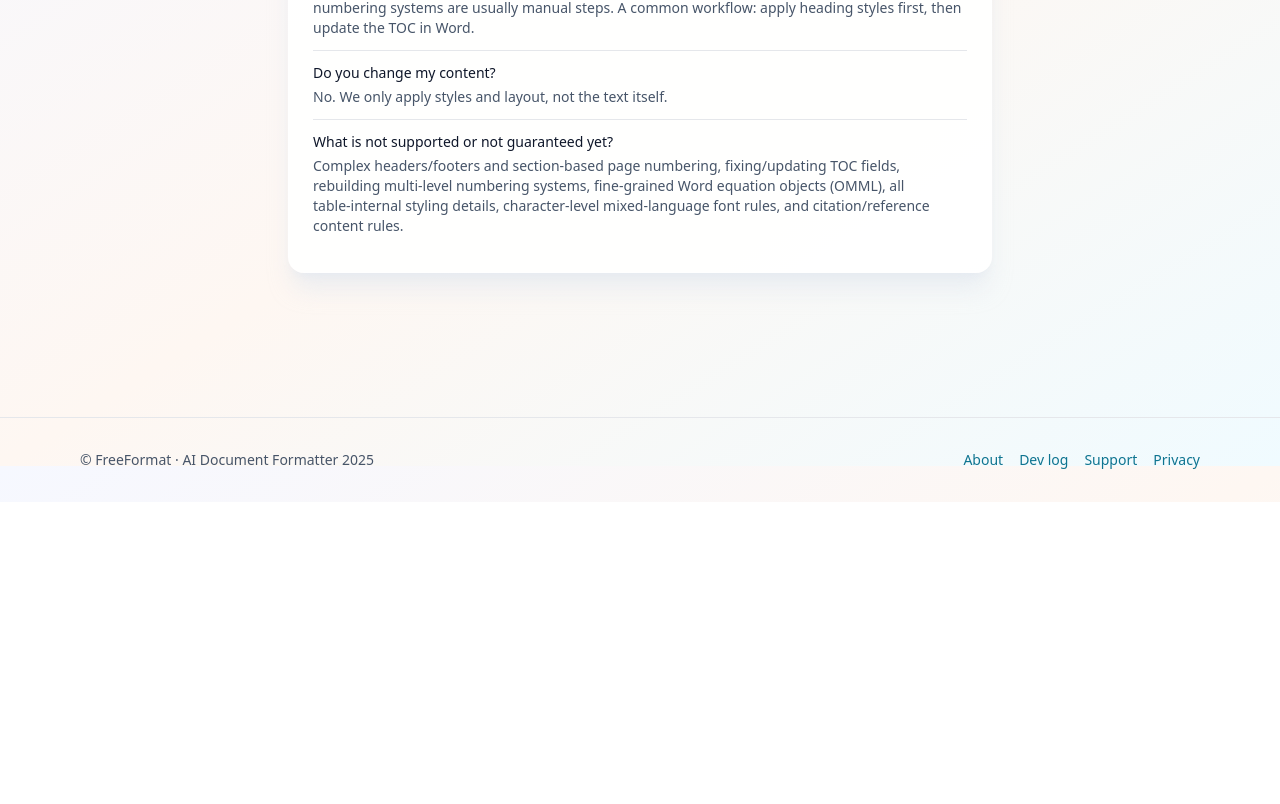
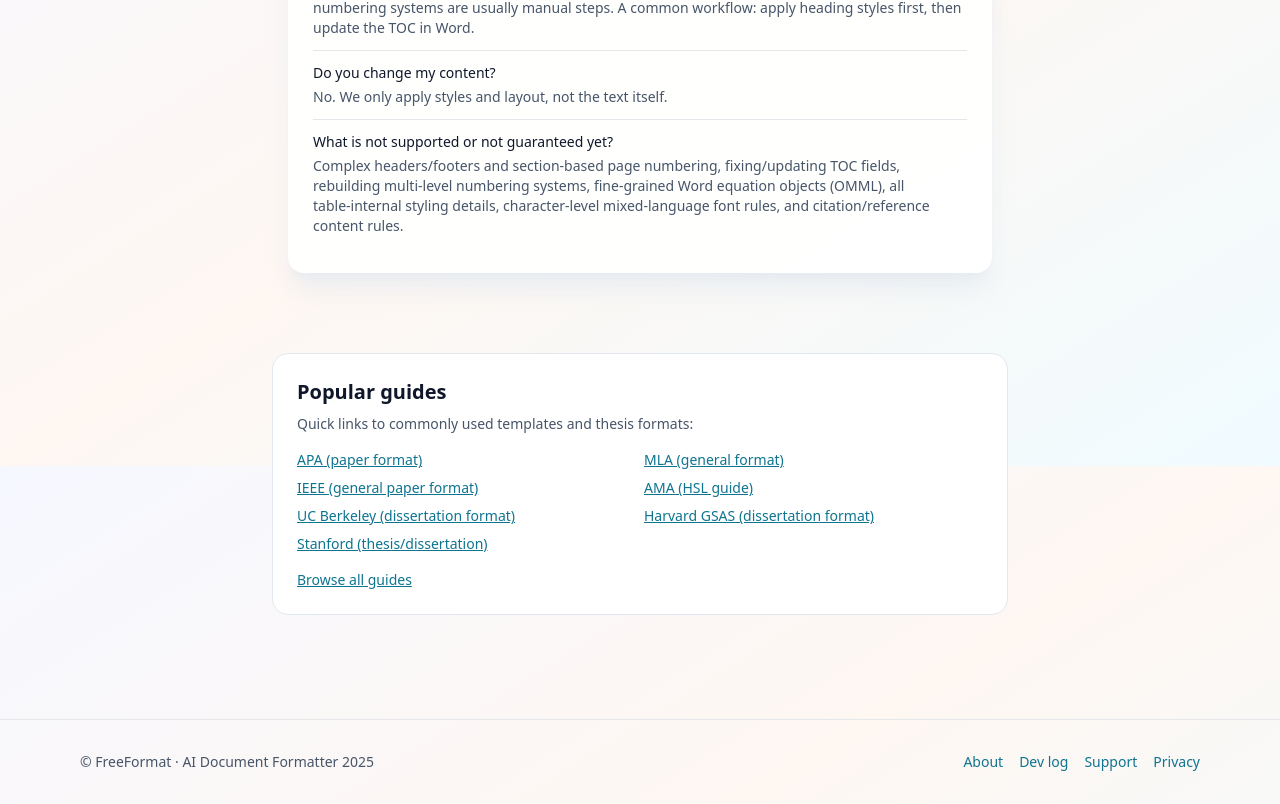
Before and after one commit to moonscar/freeformat-frontend, a Next.js app: page /en/tool in a window 1280 px wide. Shown: the part 2734-3538 px from the top of the page. Before the commit the page ends 3236 px from the top, so only its background shows below. Built offline with nearby package versions, Linux system fonts and the light colour scheme; no server answers.

Commit message:
feat(tool): add popular guides links section

```diff
--- a/src/app/[locale]/tool/page.tsx
+++ b/src/app/[locale]/tool/page.tsx
@@ -1,3 +1,4 @@
+import Link from 'next/link';
 import Header from '@/components/layout/Header';
 import HeroSection from '@/components/layout/HeroSection';
 import Footer from '@/components/layout/Footer';
@@ -197,6 +198,32 @@ export default function ToolPage({ params, searchParams }: { params: { locale: s
         <div id="faq" className="mt-10">
           <FAQ title={info.faq.title} items={info.faq.items} />
         </div>
+
+        {/* Internal links: popular guides (SEO / navigation) */}
+        <section id="popular-guides" className="mt-10 rounded-2xl border border-slate-200 bg-white p-6">
+          <h2 className="text-xl font-semibold text-slate-900">
+            {isZh ? '热门指南' : 'Popular guides'}
+          </h2>
+          <p className="mt-2 text-sm text-slate-600">
+            {isZh
+              ? '常用模板与学校论文格式的快速入口：'
+              : 'Quick links to commonly used templates and thesis formats:'}
+          </p>
+          <ul className="mt-4 grid gap-2 text-sm text-slate-700 sm:grid-cols-2">
+            {popularGuides.map((g) => (
+              <li key={g.slug}>
+                <Link className="text-cyan-700 underline hover:text-cyan-900" href={`/${locale}/guides/${g.slug}`}>
+                  {g.label}
+                </Link>
+              </li>
+            ))}
+          </ul>
+          <div className="mt-4 text-sm">
+            <Link className="text-cyan-700 underline hover:text-cyan-900" href={`/${locale}/guides`}>
+              {isZh ? '查看全部指南' : 'Browse all guides'}
+            </Link>
+          </div>
+        </section>
       </main>
       <Footer locale={locale} />
     </>
```
